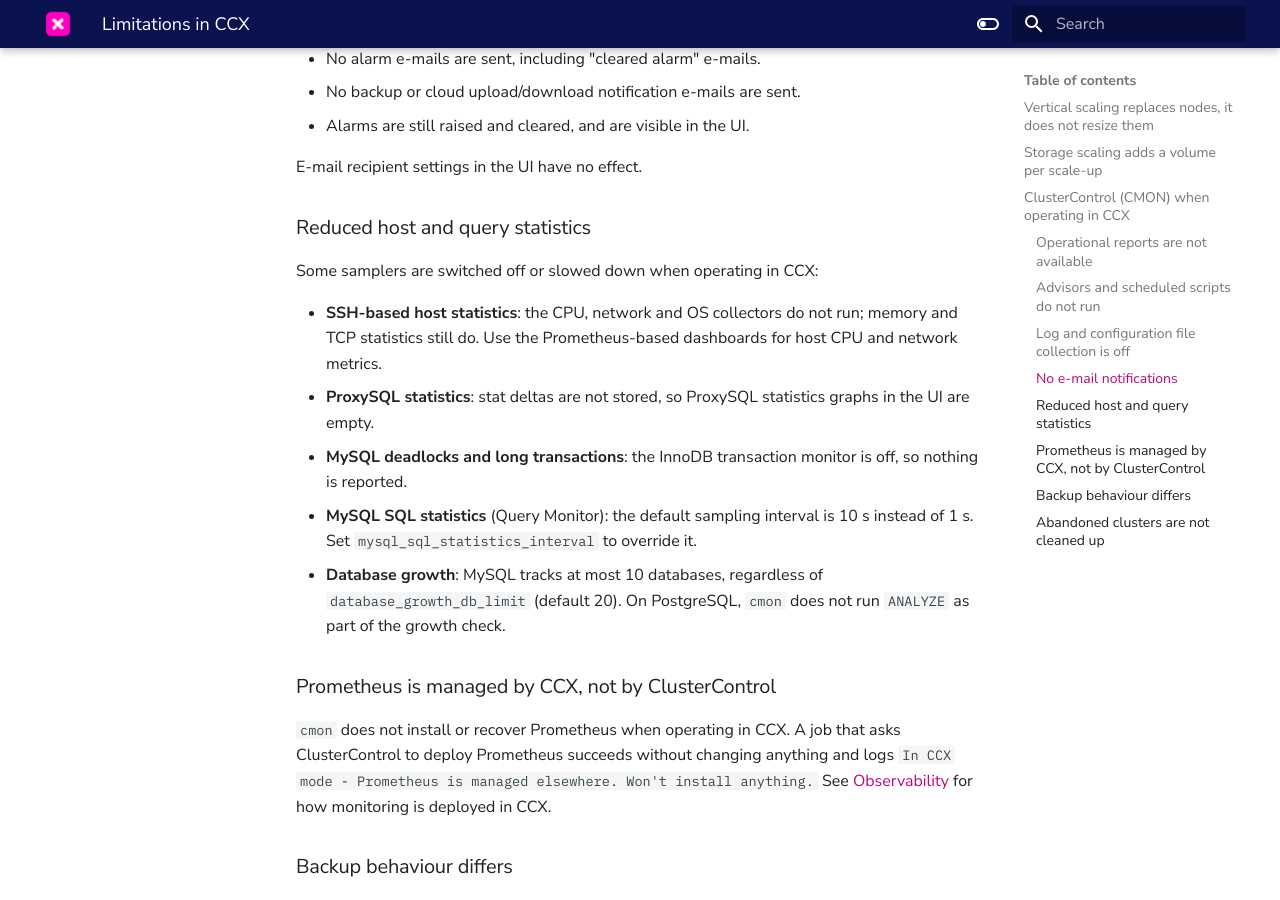
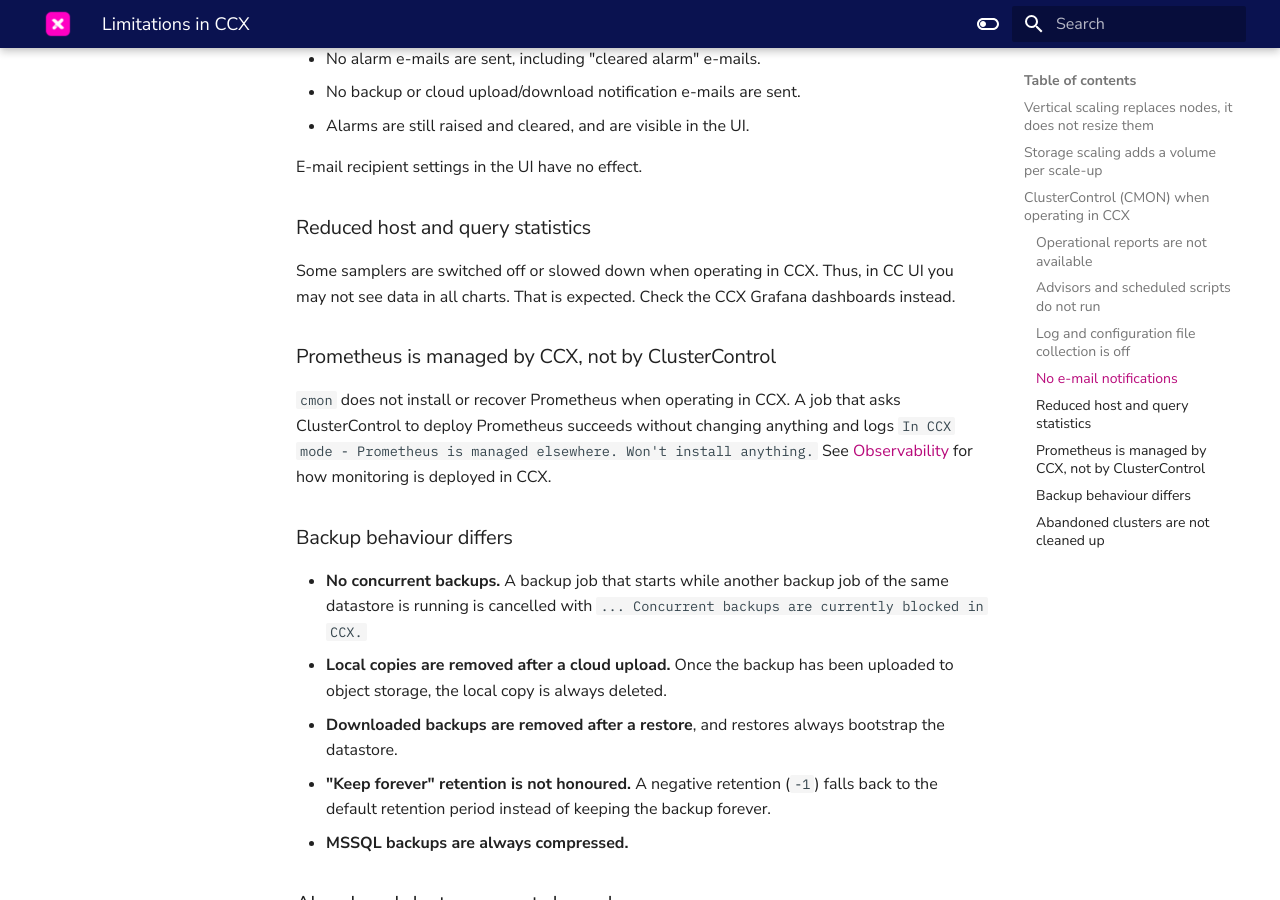
Before and after one commit to severalnines/ccx-docs, an MkDocs documentation site: the page built from docs/admin/Limitations.md, in a window 1280 px wide and 900 px high, scrolled down 2232 px. Built offline with MkDocs 1.6.1 and Material for MkDocs 9.7.7, drawn with Linux system fonts in a browser that asks for light colours; comment, search, counter and statistics services are not loaded.

Commit message:
CCX-6386 docs: summarise reduced statistics instead of listing samplers (#110)
The per-sampler list told admins which internal collectors are off, which
they cannot act on. What they need to know is that some ClusterControl
UI charts are expected to be empty, and to use the CCX Grafana
dashboards instead.

Co-authored-by: Claude Opus 5.5 <noreply@anthropic.com>

```diff
--- a/docs/admin/Limitations.md
+++ b/docs/admin/Limitations.md
@@ -97,20 +97,9 @@ E-mail recipient settings in the UI have no effect.
 
 ### Reduced host and query statistics
 
-Some samplers are switched off or slowed down when operating in CCX:
-
-- **SSH-based host statistics**: the CPU, network and OS collectors do not run;
-  memory and TCP statistics still do. Use the Prometheus-based dashboards for
-  host CPU and network metrics.
-- **ProxySQL statistics**: stat deltas are not stored, so ProxySQL statistics
-  graphs in the UI are empty.
-- **MySQL deadlocks and long transactions**: the InnoDB transaction monitor
-  is off, so nothing is reported.
-- **MySQL SQL statistics** (Query Monitor): the default sampling interval is
-  10 s instead of 1 s. Set `mysql_sql_statistics_interval` to override it.
-- **Database growth**: MySQL tracks at most 10 databases, regardless of
-  `database_growth_db_limit` (default 20). On PostgreSQL, `cmon` does not run
-  `ANALYZE` as part of the growth check.
+Some samplers are switched off or slowed down when operating in CCX. Thus, in
+CC UI you may not see data in all charts. That is expected. Check the CCX
+Grafana dashboards instead.
 
 ### Prometheus is managed by CCX, not by ClusterControl
 
```
